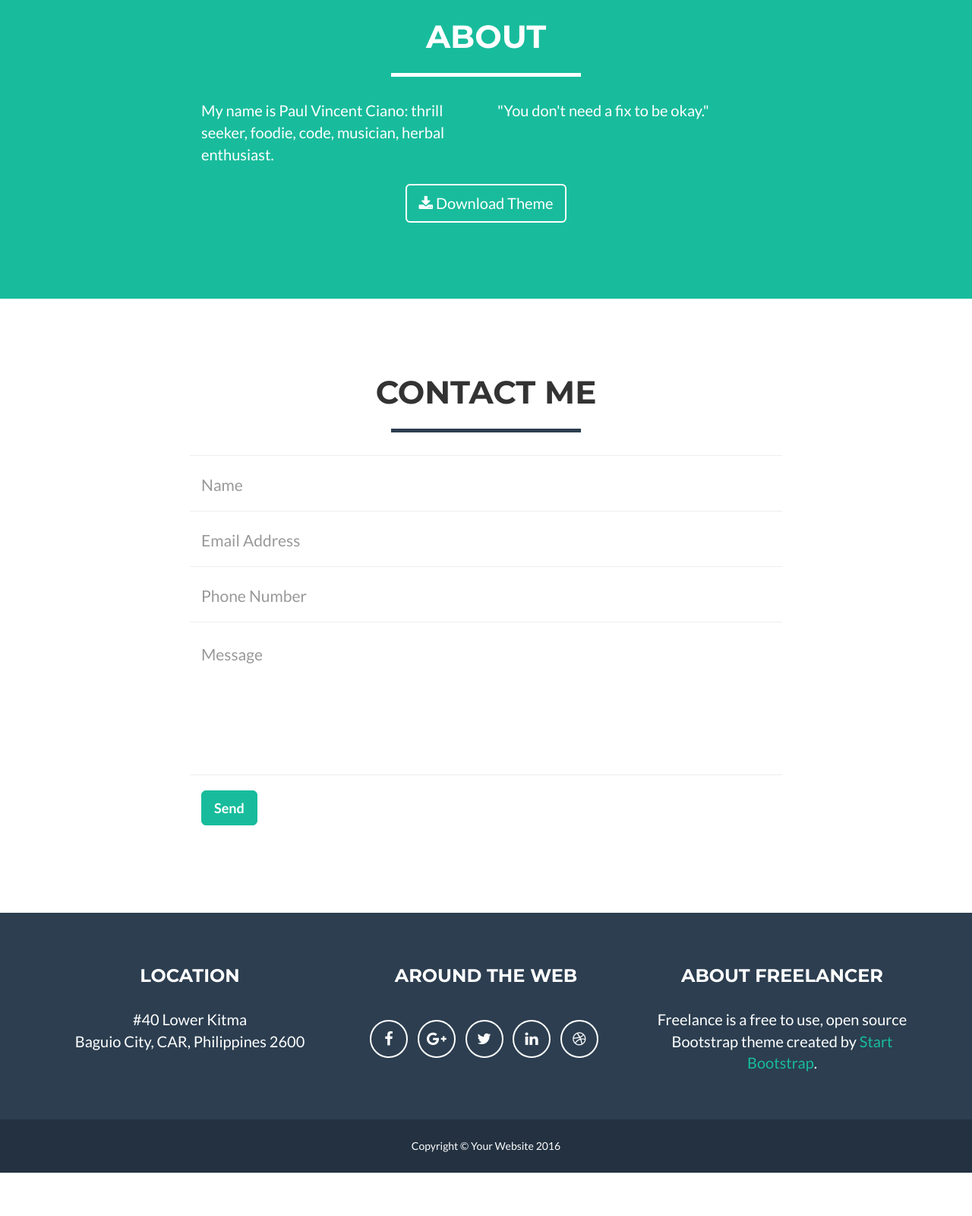
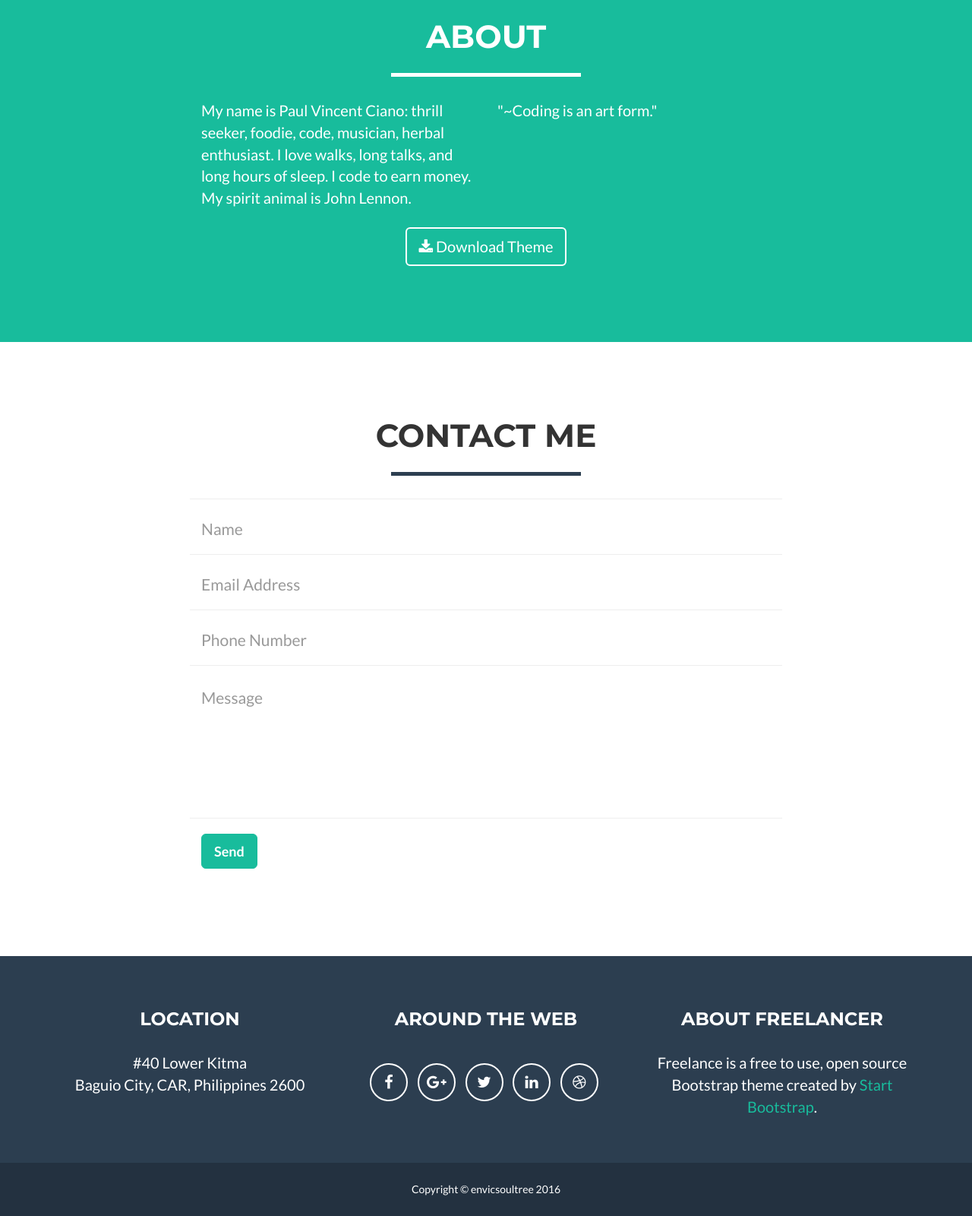
Before and after one commit to envicsoul/cookie, a website: page index.html in a window 1280 px wide. Shown: the part 1771-3371 px from the top of the page at 76% size. Before the commit the page ends 3314 px from the top, so only its background shows below. Drawn offline with nearby package versions, Linux system fonts and the light colour scheme.

Commit message:
Update index.html

```diff
--- a/index.html
+++ b/index.html
@@ -167,10 +167,10 @@
             </div>
             <div class="row">
                 <div class="col-lg-4 col-lg-offset-2">
-                    <p>My name is Paul Vincent Ciano: thrill seeker, foodie, code, musician, herbal enthusiast. </p>
+                    <p>My name is Paul Vincent Ciano: thrill seeker, foodie, code, musician, herbal enthusiast. I love walks, long talks, and  long hours of sleep. I code to earn money. My spirit animal is John Lennon.</p>
                 </div>
                 <div class="col-lg-4">
-                    <p>"You don't need a fix to be okay."</p>
+                    <p>"~Coding is an art form."</p>
                 </div>
                 <div class="col-lg-8 col-lg-offset-2 text-center">
                     <a href="#" class="btn btn-lg btn-outline">
@@ -277,7 +277,7 @@
             <div class="container">
                 <div class="row">
                     <div class="col-lg-12">
-                        Copyright &copy; Your Website 2016
+                        Copyright &copy; envicsoultree 2016
                     </div>
                 </div>
             </div>
@@ -306,7 +306,7 @@
                         <div class="modal-body">
                             <h2>Resume</h2>
                             <hr class="star-primary">
-                            <a href="resumeCiano.html"><img src="img/portfolio/cabin.png" class="img-responsive img-centered" alt=""></a>
+                            <a href="resumeCiano.html"><img src="screen.png" class="img-responsive img-centered" alt=""></a>
                             <p>My resume using basic HTML and CSS.</p>
                             <ul class="list-inline item-details">
                                 <li>Client:
```
